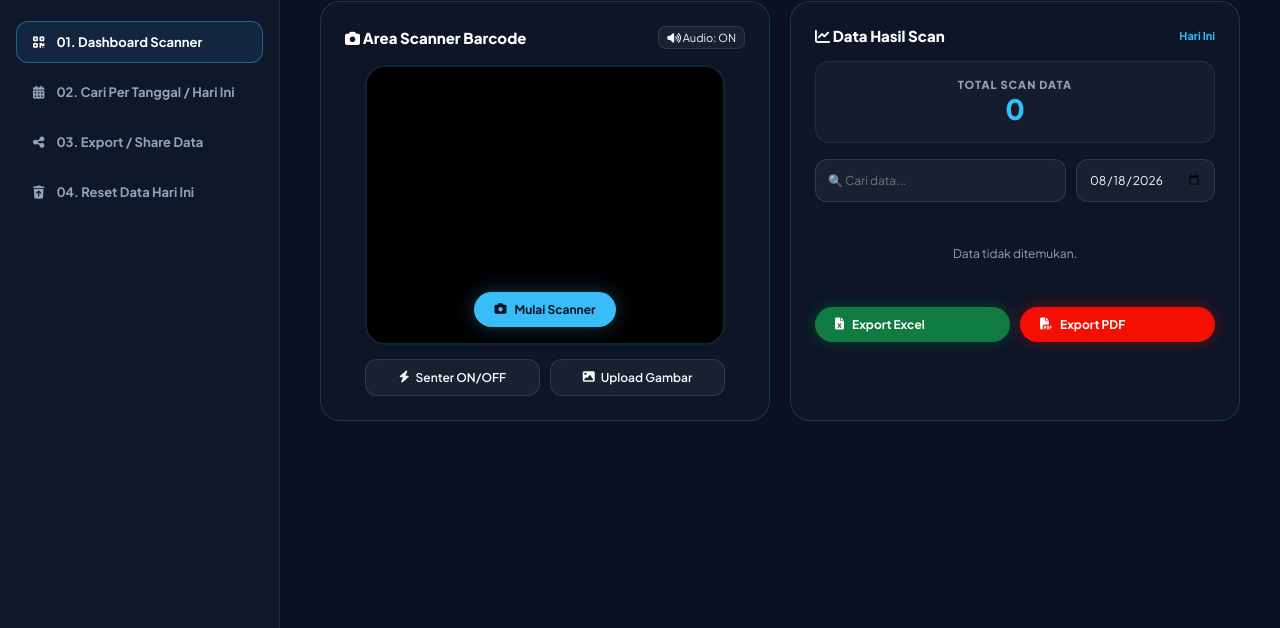
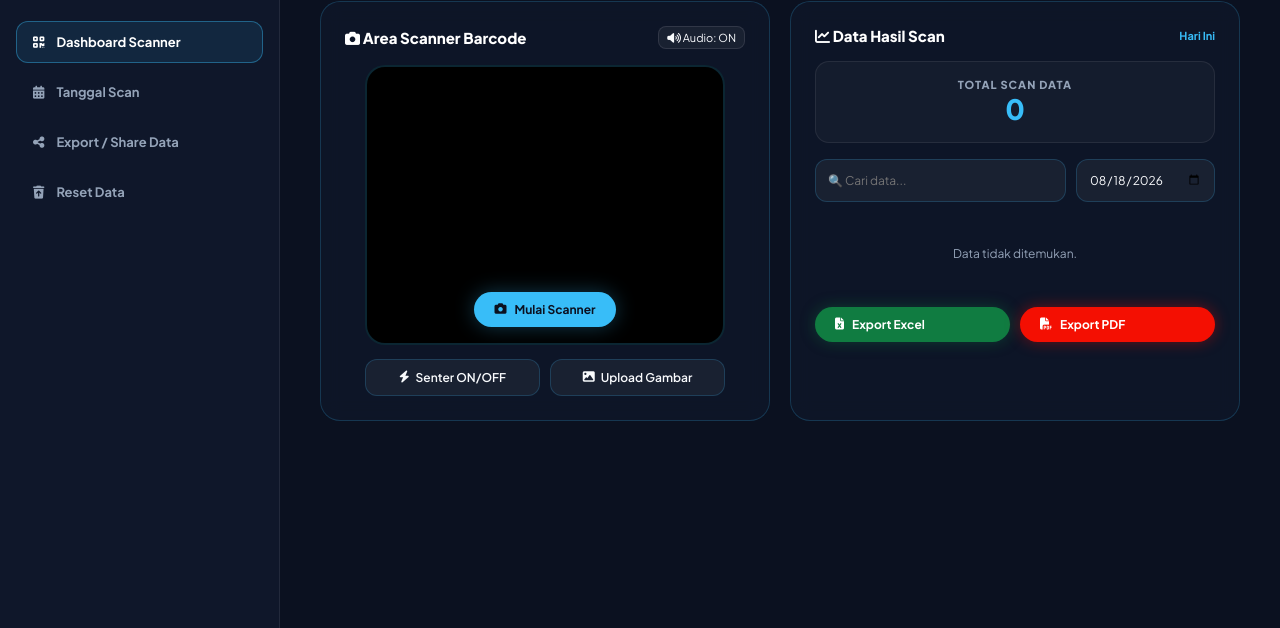
Before and after one commit to rakaakbar20122004-cpu/Scan-Barcode-QR-all-file-excel-, a plain HTML site: page index.html in a window 1280 px wide. Shown: the part 172-800 px from the top of the page. Drawn offline with Linux system fonts and the light colour scheme.

```diff
--- a/index.html
+++ b/index.html
@@ -510,19 +510,19 @@
       <div class="nav-menu">
         <div class="nav-item active" onclick="scrollToSection('scan-section')">
           <i class="fa-solid fa-qrcode"></i>
-          <span>01. Dashboard Scanner</span>
+          <span> Dashboard Scanner</span>
         </div>
         <div class="nav-item" onclick="focusDateSearch()">
           <i class="fa-solid fa-calendar-days"></i>
-          <span>02. Cari Per Tanggal / Hari Ini</span>
+          <span> Tanggal Scan</span>
         </div>
         <div class="nav-item" onclick="openShareModal()">
           <i class="fa-solid fa-share-nodes"></i>
-          <span>03. Export / Share Data</span>
+          <span> Export / Share Data</span>
         </div>
         <div class="nav-item" onclick="confirmResetData()">
           <i class="fa-solid fa-trash-arrow-up"></i>
-          <span>04. Reset Data Hari Ini</span>
+          <span> Reset Data</span>
         </div>
       </div>
     </div>
```
